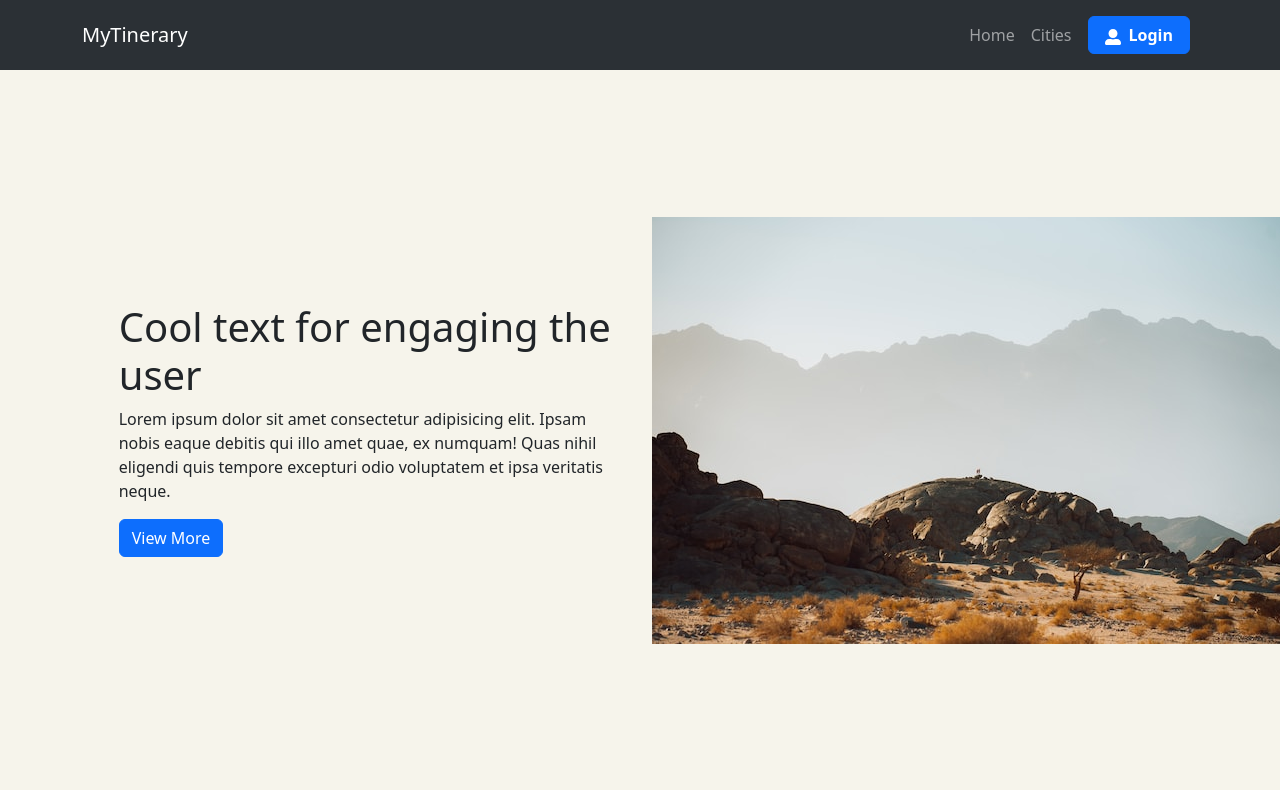
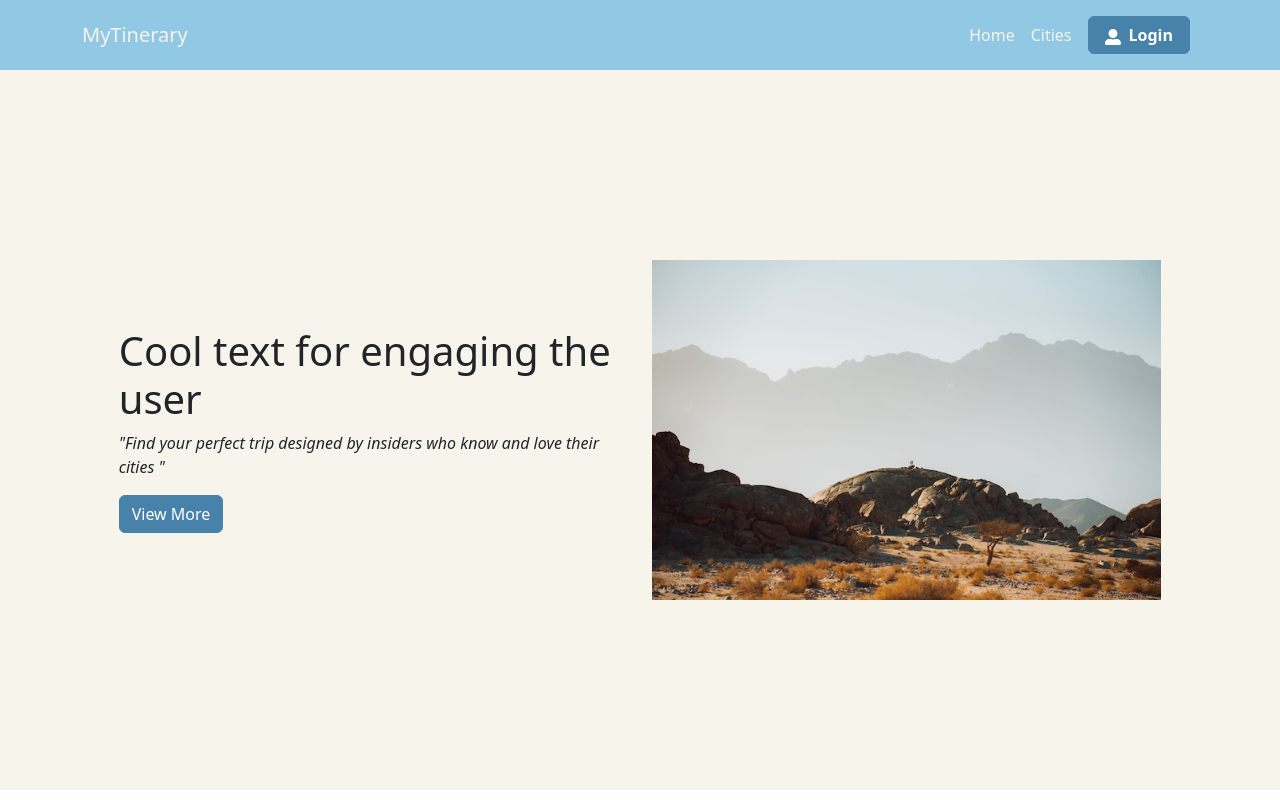
Before and after one commit to Kameha1011/mytinerary-omarFlores, a React (Vite) app: page / in a window 1280 px wide. Built offline with nearby package versions, Linux system fonts and the light colour scheme.

Commit message:
added custom styles to the navbar and buttons

```diff
--- a/src/App.jsx
+++ b/src/App.jsx
@@ -1,4 +1,4 @@
-import { Header } from "./components/Header"
+import { Header } from "./components/Header/Header"
 import { Hero } from "./components/Hero/Hero"
 function App() {
 
--- a/src/components/Header.jsx
+++ b/src/components/Header/Header.jsx
@@ -1,11 +1,12 @@
+import { StyledButton } from "../../globalStyles";
+import { StyledNavbar } from "./HeaderStyles";
 import Navbar from "react-bootstrap/Navbar";
 import Container from "react-bootstrap/Container";
 import Nav from "react-bootstrap/Nav";
-import Button from "react-bootstrap/Button";
 import {FaUserAlt} from "react-icons/fa";
 export const Header = () => {
   return (
-    <Navbar expand="lg" className="bg-body-tertiary" data-bs-theme="dark">
+    <StyledNavbar expand="lg" >
       <Container>
         <Navbar.Brand href="#home">MyTinerary</Navbar.Brand>
         <Navbar.Toggle aria-controls="basic-navbar-nav" />
@@ -14,14 +15,14 @@ export const Header = () => {
             <Nav.Link href="#home">Home</Nav.Link>
             <Nav.Link href="#link">Cities</Nav.Link>
             <Nav.Link href="#link">
-                <Button variant="primary" className="text-center px-3 fw-bold">
+                <StyledButton variant="primary" className="text-center px-3 fw-bold">
                     <FaUserAlt className="me-2"/>
                     Login
-                </Button>
+                </StyledButton>
             </Nav.Link>
           </Nav>
         </Navbar.Collapse>
       </Container>
-    </Navbar>
+    </StyledNavbar>
   );
 };
--- /dev/null
+++ b/src/components/Header/HeaderStyles.js
@@ -0,0 +1,9 @@
+import styled from "styled-components"
+import Navbar from "react-bootstrap/Navbar";
+
+export const StyledNavbar = styled(Navbar)`
+    background-color: #91C8E4;
+    .nav-link, .navbar-brand{
+        color: #F6F4EB;
+    }
+`
--- a/src/components/Hero/Hero.jsx
+++ b/src/components/Hero/Hero.jsx
@@ -1,8 +1,9 @@
+import { StyledButton } from "../../globalStyles";
 import { StyledHero } from "./HeroStyles";
 import Row from "react-bootstrap/Row";
 import Col from "react-bootstrap/Col";
-import Button from "react-bootstrap/Button";
 import Container from "react-bootstrap/Container";
+import Image from "react-bootstrap/Image";
 import HeaderImg from "../../assets/images/header.jpg";
 export const Hero = () => {
   return (
@@ -12,15 +13,15 @@ export const Hero = () => {
           <Col md="5">
             <h1 className="display-6">Cool text for engaging the user</h1>
             <p>
-              Lorem ipsum dolor sit amet consectetur adipisicing elit. Ipsam
-              nobis eaque debitis qui illo amet quae, ex numquam! Quas nihil
-              eligendi quis tempore excepturi odio voluptatem et ipsa veritatis
-              neque.
+              <i>
+                &quot;Find your perfect trip designed by insiders who know and
+                love their cities &quot;
+              </i>
             </p>
-            <Button>View More</Button>
+            <StyledButton>View More</StyledButton>
           </Col>
           <Col md="5">
-            <img src={HeaderImg} alt="header image" />
+            <Image src={HeaderImg} alt="header image" fluid />
           </Col>
         </Row>
       </Container>
--- /dev/null
+++ b/src/globalStyles.js
@@ -0,0 +1,10 @@
+import styled from "styled-components"
+import Button from "react-bootstrap/Button";
+
+export const StyledButton = styled(Button)`
+    background-color: #4682A9;
+    border-color: #4682A9;
+    &&:hover{
+        background-color: #316587;
+    }
+`
```
